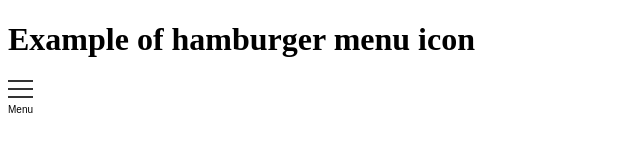
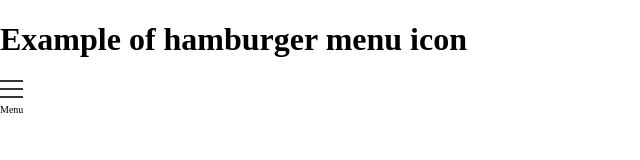
Before and after one commit to TashDubrovska/hamburger-icon-animation, a website: page src/index.html in a window 1280 px wide. Shown: the whole page, without its empty margins (0-640 px from the left). Drawn offline with nearby package versions, Linux system fonts and the light colour scheme; files that its build step writes are made by us from their sources.

Commit message:
Add normalization to remove browser overrides

```diff
--- a/package.json
+++ b/package.json
@@ -5,8 +5,7 @@
   "main": "index.js",
   "scripts": {
     "dev": "nodemon --watch ./src/sass --watch ./src/js --ext js,scss --exec 'npm run lint && npm run bundle'",
-    "test": "echo \"Error: no test specified\" && exit 1",
-    "bundle": "rm -rf ./assets && parcel build ./src/sass/hamburger-icon.scss ./src/js/index.js --out-dir ./assets",
+    "bundle": "rm -rf ./assets && parcel build ./src/sass/hamburger-icon.scss ./src/sass/common/normalize.scss ./src/js/index.js --out-dir ./assets",
     "lint": "npm run lint:js && npm run lint:sass",
     "lint:js": "eslint --ext .js src/",
     "lint:sass": "sass-lint '/src/sass/**.scss' --verbose"
@@ -39,7 +38,9 @@
     "eslint": "^5.8.0",
     "eslint-config-airbnb-base": "^13.1.0",
     "eslint-plugin-import": "^2.14.0",
+    "node-sass-package-importer": "^5.2.0",
     "nodemon": "^1.18.5",
+    "normalize.css": "^8.0.0",
     "parcel-bundler": "^1.10.3",
     "sass": "^1.14.3",
     "sass-lint": "^1.12.1"
--- a/src/index.html
+++ b/src/index.html
@@ -1,8 +1,12 @@
 <!DOCTYPE html>
 <html>
     <head>
+        <meta name="viewport" content="width=device-width, initial-scale=1"/>
+
+        <link rel="stylesheet" href="../assets/sass/common/normalize.css">
         <link rel="stylesheet" href="../assets/sass/hamburger-icon.css">
         <script src="../assets/js/index.js" async></script>
+
         <title>Hamburger icon</title>
     </head>
     <body>
--- /dev/null
+++ b/src/sass/common/normalize.scss
@@ -0,0 +1,5 @@
+@import "~normalize.css/normalize";
+
+button {
+  background: none;
+}
```
Also changed, not shown: .sassrc.js (added), README.md.
